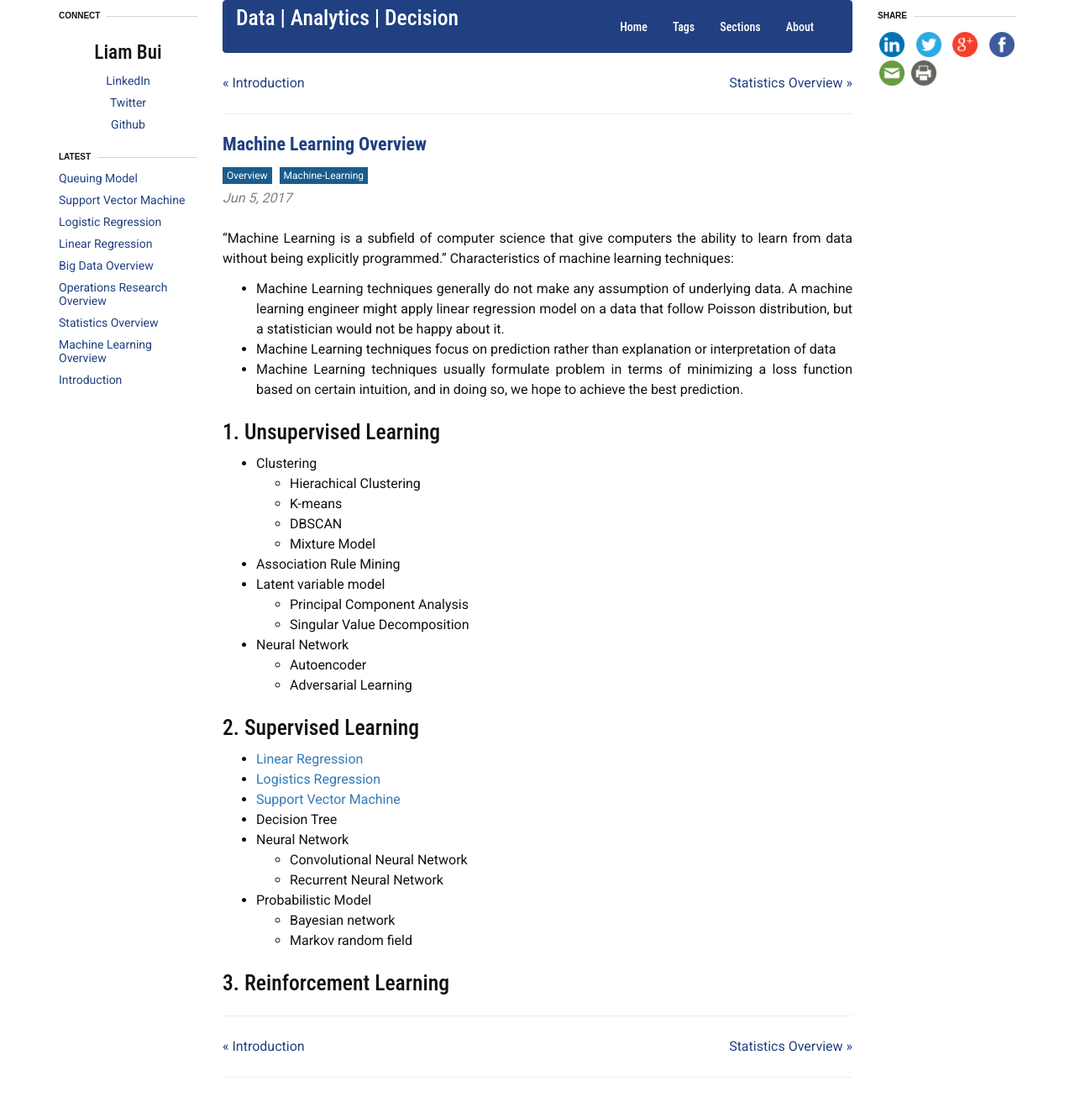
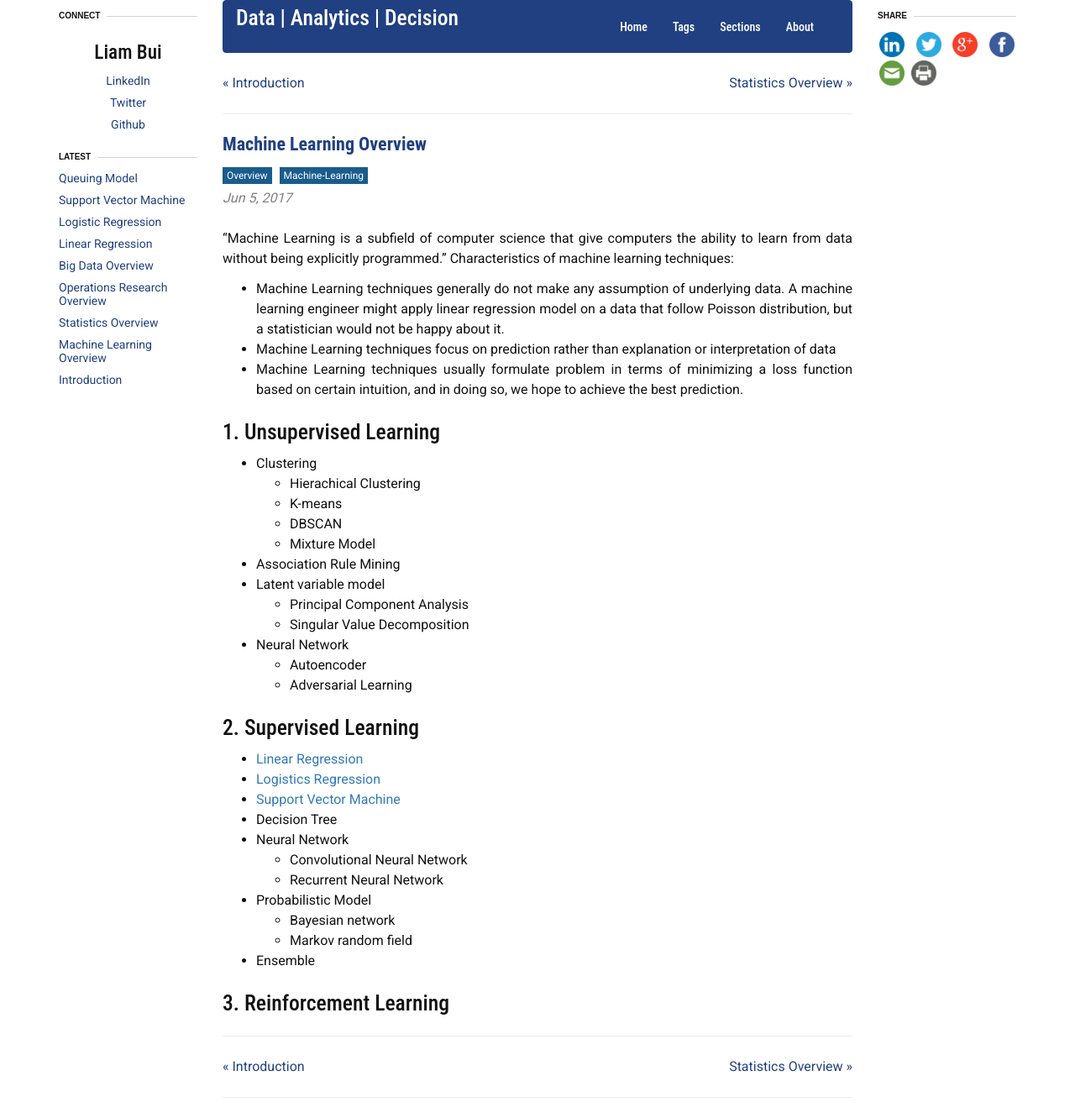
Before and after one commit to liambll/blog-archive, a Jekyll site: the page built from _posts/2017-06-05-overview-machine-learning.markdown, in a window 1280 px wide. Shown: the whole page at 84% size. Built offline with Jekyll 4.4.1, drawn with Linux system fonts in a browser that asks for light colours; nearby versions of some CDN libraries; comment, search, counter and statistics services are not loaded; before the commit the page ends 1307 px from its top, so only the background shows below that.

Commit message:
Update 2017-06-05-overview-machine-learning.markdown

```diff
--- a/_posts/2017-06-05-overview-machine-learning.markdown
+++ b/_posts/2017-06-05-overview-machine-learning.markdown
@@ -44,5 +44,6 @@ Characteristics of machine learning techniques:
 * Probabilistic Model
   * Bayesian network
   * Markov random field<!---  * Restricted Boltzmann machine -->
+* Ensemble
 
 ## 3. Reinforcement Learning
```
